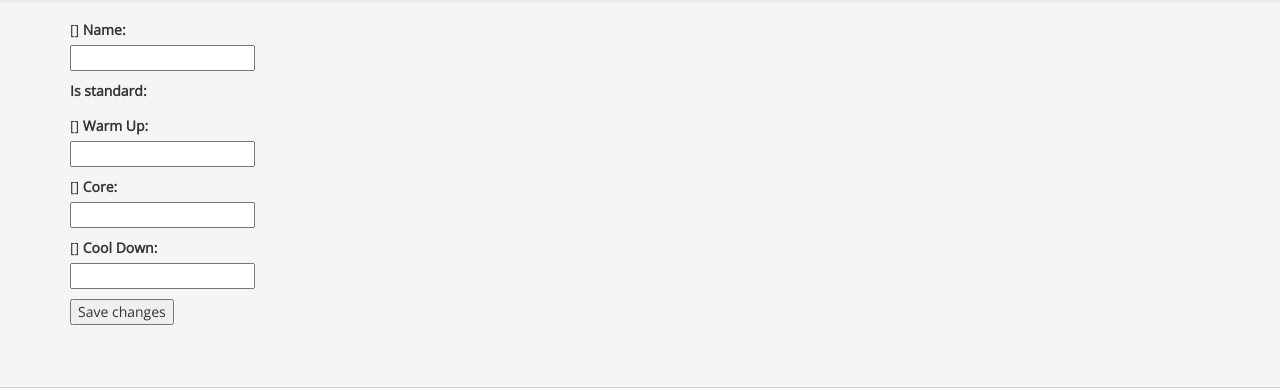
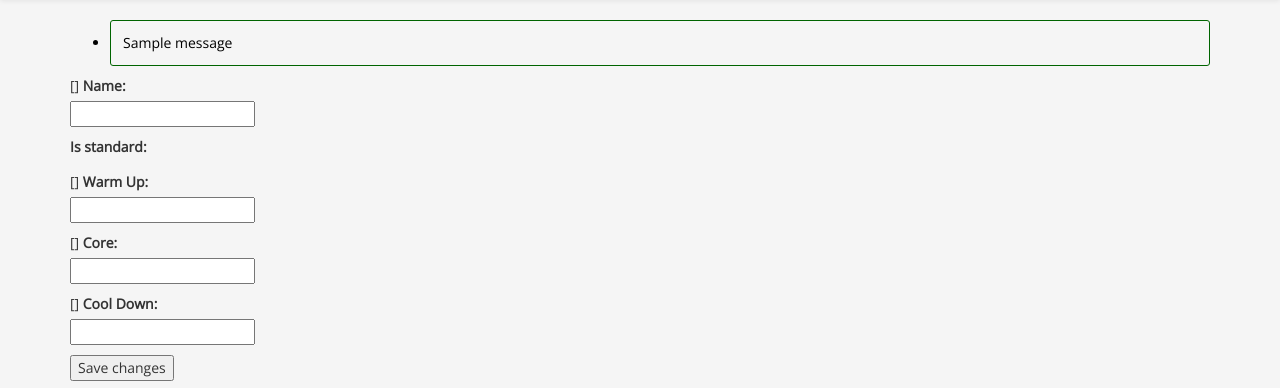
Before and after one commit to Wannesvp/Sport-Club, a Django app: template Club/home/templates/home/update_training.html in a window 1280 px wide. Shown: the part 60-448 px from the top of the page. Run offline with Django 3.2, Linux system fonts and the light colour scheme; the template is opened without the code that fills it, so the values that code supplies are empty, except form fields; tables that the repository leaves empty hold one stand-in row (values such as "Sample post"); one stand-in notice (Sample message) is shown; form fields are guessed from the names that the template uses; some libraries are stand-ins or nearby versions.

Commit message:
added message print to two htmls

```diff
--- a/Club/home/templates/home/update_training.html
+++ b/Club/home/templates/home/update_training.html
@@ -10,6 +10,16 @@
 
 {% block content %}
 <div class="container">
+
+    <!-- print django messages framework -->
+    {% if messages %}
+    <ul class="messages">
+        {% for message in messages %}
+        <li{% if message.tags %} class="{{ message.tags }}"{% endif %}>{{ message }}</li>
+        {% endfor %}
+    </ul>
+    {% endif %}
+
     <form method="post">
         {% csrf_token %}
         <!-- {{ training_form.as_p }} -->
```
Also changed, not shown: Club/home/templates/home/update_profile.html (+10 -0 lines).
